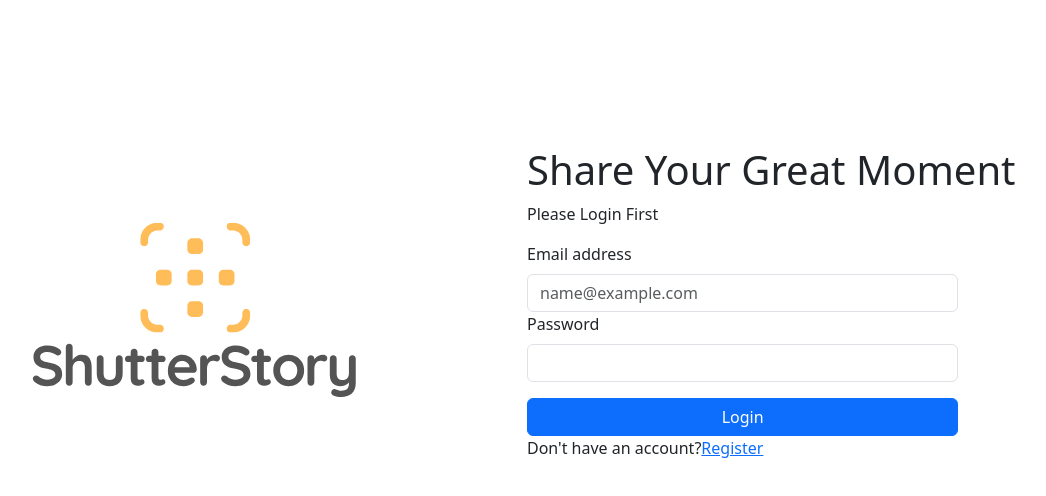
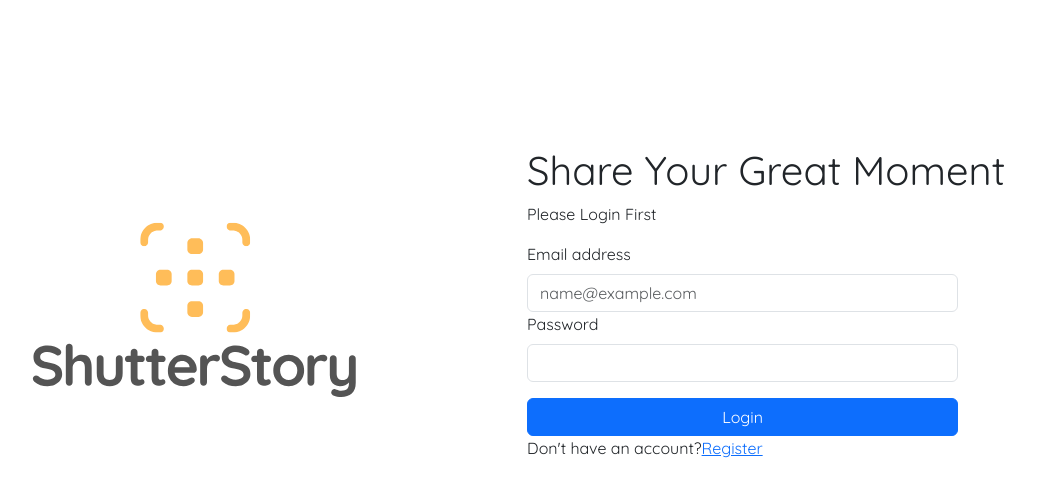
Before and after one commit to dwirafli13/final-project-photo-sharing, a React (Vite) app: page / in a window 1280 px wide. Shown: the top 496 px of the page, without its empty margins (125-1171 px from the left). Built offline with nearby package versions, Linux system fonts and the light colour scheme.

Commit message:
change style at content and add new font to all page

```diff
--- a/index.html
+++ b/index.html
@@ -15,6 +15,12 @@
       rel="stylesheet"
       href="https://cdn.jsdelivr.net/npm/bootstrap-icons@1.11.1/font/bootstrap-icons.css"
     />
+    <link rel="preconnect" href="https://fonts.googleapis.com" />
+    <link rel="preconnect" href="https://fonts.gstatic.com" crossorigin />
+    <link
+      href="https://fonts.googleapis.com/css2?family=Quicksand&display=swap"
+      rel="stylesheet"
+    />
   </head>
   <body>
     <div id="root"></div>
--- a/src/components/content/Content.css
+++ b/src/components/content/Content.css
@@ -32,6 +32,6 @@
 }
 
 .navbar-content {
-    position: sticky;
+    position: fixed;
     top: 0;
 }
--- a/src/components/content/Content.jsx
+++ b/src/components/content/Content.jsx
@@ -2,6 +2,7 @@
 import "./Content.css";
 import { Link } from "react-router-dom";
 import axios from "axios";
+import Navbar from "./Navbar";
 
 const Content = () => {
   const [explore, setExplore] = useState([]);
@@ -34,14 +35,10 @@
     getExplorePost();
   }, []);
   return (
-    <div className="content">
-      <nav className="nav nav-pills nav-justified navbar-content mb-3">
-        <button className="nav-link btn btn-primary">Explore</button>
-        <button className="nav-link btn btn-primary">Following</button>
-      </nav>
+    <div className="content mt-5">
       {explore.map((item, key) => (
         <div key={key} className="card mb-3">
-          <div className="card-body d-flex">
+          <div className="card-body d-flex align-items-center">
             <img
               src={item?.user?.profilePictureUrl}
               className="rounded-circle photo-profile"
@@ -63,6 +60,7 @@
           </div>
         </div>
       ))}
+      <Navbar />
     </div>
   );
 };
--- /dev/null
+++ b/src/components/content/Navbar.jsx
@@ -0,0 +1,15 @@
+import React from "react";
+import "./Content.css"
+
+const Navbar = () => {
+  return (
+    <div>
+      <nav className="nav nav-pills nav-justified navbar-content mb-3">
+        <button className="nav-link btn btn-primary">Explore</button>
+        <button className="nav-link btn btn-primary">Following</button>
+      </nav>
+    </div>
+  );
+};
+
+export default Navbar;
--- a/src/index.css
+++ b/src/index.css
@@ -1,69 +1,3 @@
-:root {
-  font-family: Inter, system-ui, Avenir, Helvetica, Arial, sans-serif;
-  line-height: 1.5;
-  font-weight: 400;
-
-  color-scheme: light dark;
-  color: rgba(255, 255, 255, 0.87);
-  background-color: #242424;
-
-  font-synthesis: none;
-  text-rendering: optimizeLegibility;
-  -webkit-font-smoothing: antialiased;
-  -moz-osx-font-smoothing: grayscale;
-  -webkit-text-size-adjust: 100%;
+#root {
+  font-family: "Quicksand", sans-serif;
 }
-
-a {
-  font-weight: 500;
-  color: #646cff;
-  text-decoration: inherit;
-}
-a:hover {
-  color: #535bf2;
-}
-
-body {
-  margin: 0;
-  display: flex;
-  place-items: center;
-  min-width: 320px;
-  min-height: 100vh;
-}
-
-h1 {
-  font-size: 3.2em;
-  line-height: 1.1;
-}
-
-button {
-  border-radius: 8px;
-  border: 1px solid transparent;
-  padding: 0.6em 1.2em;
-  font-size: 1em;
-  font-weight: 500;
-  font-family: inherit;
-  background-color: #1a1a1a;
-  cursor: pointer;
-  transition: border-color 0.25s;
-}
-button:hover {
-  border-color: #646cff;
-}
-button:focus,
-button:focus-visible {
-  outline: 4px auto -webkit-focus-ring-color;
-}
-
-@media (prefers-color-scheme: light) {
-  :root {
-    color: #213547;
-    background-color: #ffffff;
-  }
-  a:hover {
-    color: #747bff;
-  }
-  button {
-    background-color: #f9f9f9;
-  }
-}
--- a/src/main.jsx
+++ b/src/main.jsx
@@ -2,6 +2,7 @@
 import ReactDOM from "react-dom/client";
 import App from "./App.jsx";
 import { BrowserRouter } from "react-router-dom";
+import "./index.css";
 
 ReactDOM.createRoot(document.getElementById("root")).render(
   <React.StrictMode>
```
